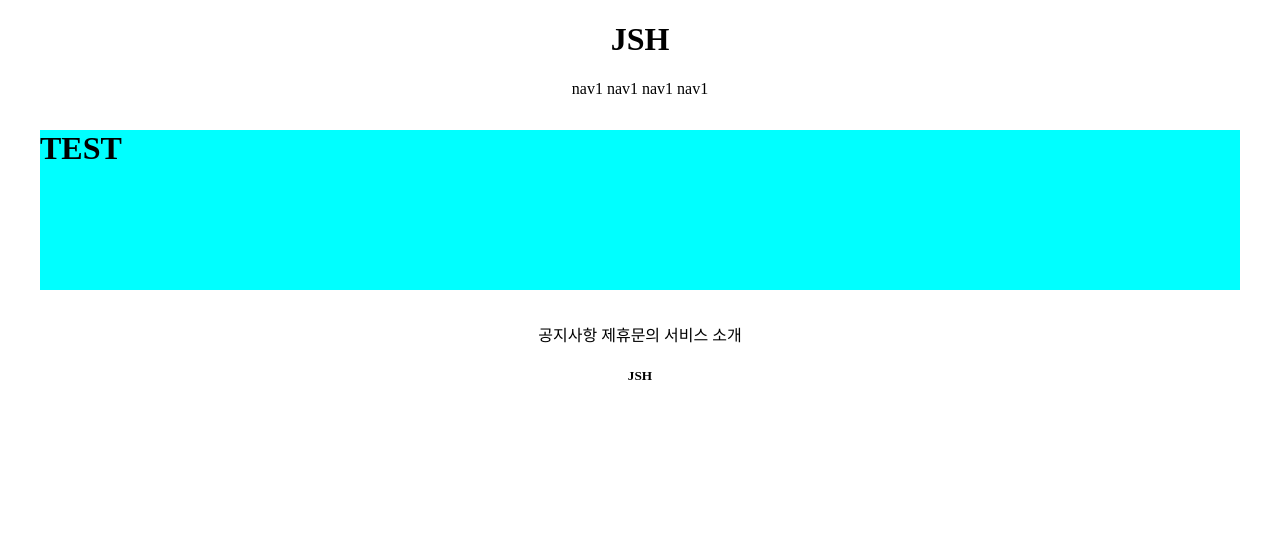
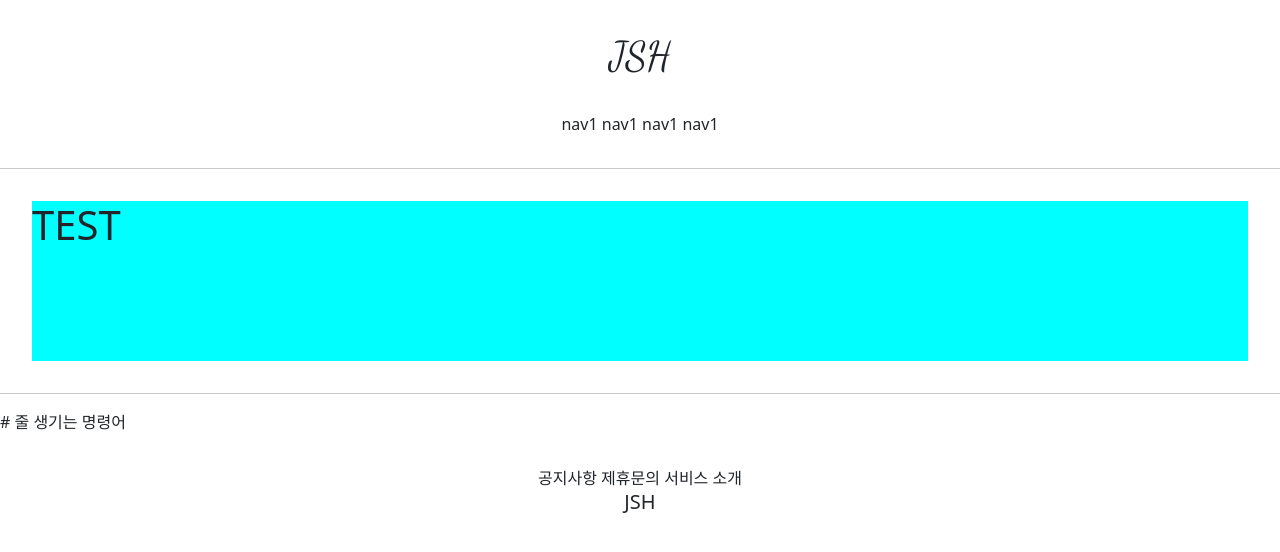
Before and after one commit to SeongHun123/JSH_01, a Django app: page /accounts/hello_world/ in a window 1280 px wide. Shown: the top 552 px of the page. Run offline with Django 3.2, Linux system fonts and the light colour scheme; parts of the project's set-up code (start-up, migrations or seed data) failed here and were passed over.

Commit message:
07/05 Web class  commit 3

```diff
--- a/templates/base.html
+++ b/templates/base.html
@@ -5,11 +5,11 @@
 
 <body>
 {% include 'header.html' %}
-
+<hr>
 
 {%  block content %}
 {%  endblock %}
-
+<hr>  # 줄 생기는 명령어
 {% include "footer.html" %}
 </body>
 </html>
--- a/templates/footer.html
+++ b/templates/footer.html
@@ -1,7 +1,7 @@
 
 <div style=" text-align: center">
 
-    <div>
+    <div style="margin-top: 2rem">
         <span>공지사항</span>
         <span>제휴문의</span>
         <span>서비스 소개</span>
--- a/templates/head.html
+++ b/templates/head.html
@@ -0,0 +1,13 @@
+<head>
+    <meta charset="UTF-8">
+    <title>Title</title>
+
+    {# bootstrap link #}
+    <link href="https://cdn.jsdelivr.net/npm/bootstrap@5.0.2/dist/css/bootstrap.min.css" rel="stylesheet"
+          integrity="sha384-EVSTQN3/azprG1Anm3QDgpJLIm9Nao0Yz1ztcQTwFspd3yD65VohhpuuCOmLASjC" crossorigin="anonymous">
+
+    {#  google font link #}
+<link rel="preconnect" href="https://fonts.googleapis.com">
+<link rel="preconnect" href="https://fonts.gstatic.com" crossorigin>
+<link href="https://fonts.googleapis.com/css2?family=Dancing+Script&display=swap" rel="stylesheet">
+</head>
--- a/templates/header.html
+++ b/templates/header.html
@@ -1,9 +1,8 @@
 <div style="text-align:center">
-
-    <div>
+    <div style="margin: 2rem 0; font-family: 'Dancing Script', cursive;">
         <h1>JSH</h1>
     </div>
-    <div>
+    <div style="margin-bottom:  2rem">
         <span>nav1</span>
         <span>nav1</span>
         <span>nav1</span>
```
